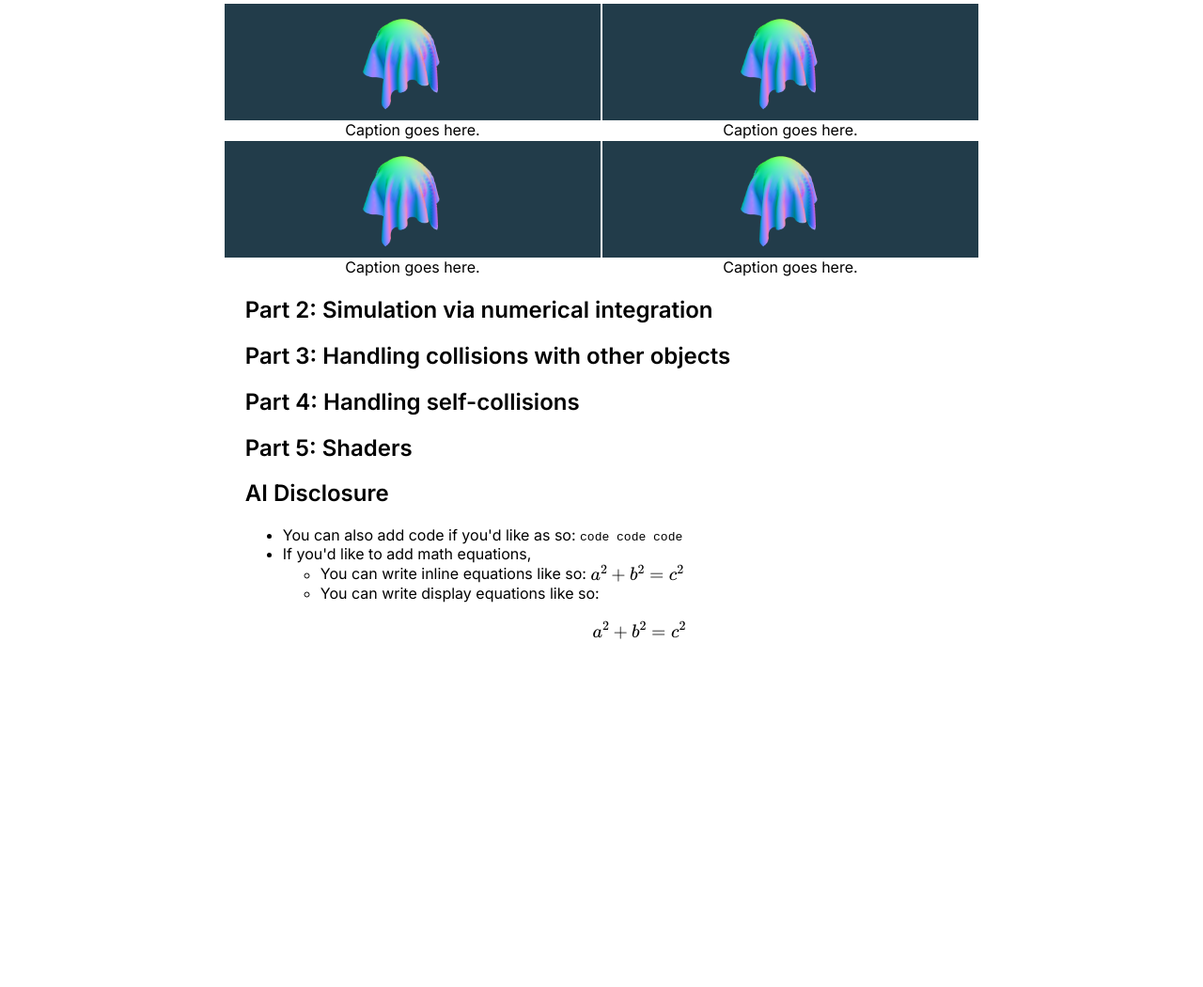
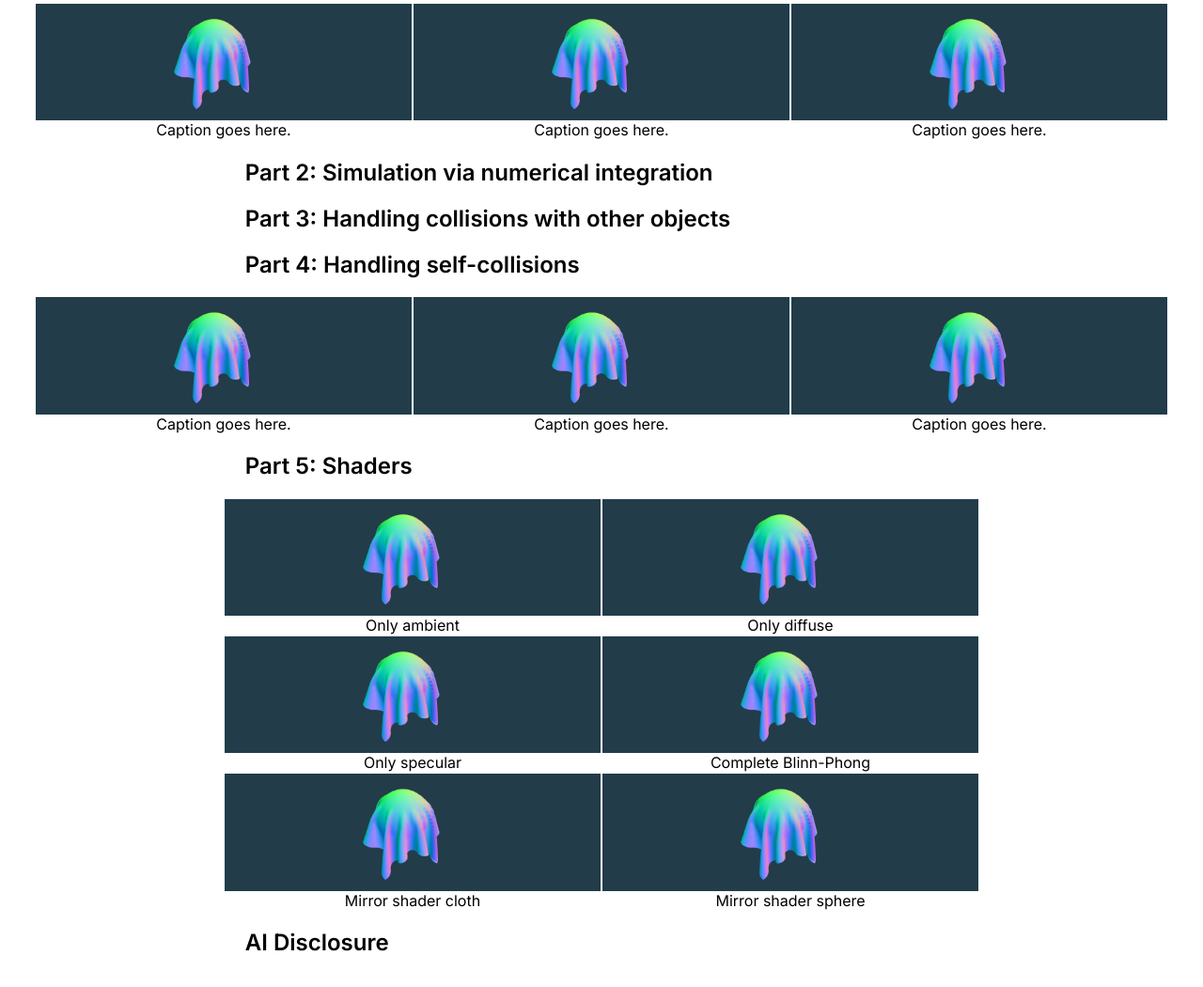
Before and after one commit to cal-cs184-student/hw4-talkingcats-writeup, a plain HTML site: page index.html in a window 1280 px wide. Shown: the part 684-1734 px from the top of the page at 94% size. Before the commit the page ends 1451 px from the top, so only its background shows below. Drawn offline with nearby package versions, Linux system fonts and the light colour scheme; some packages are replaced by stand-ins of ours.

Commit message:
update
update

```diff
--- a/index.html
+++ b/index.html
@@ -36,11 +36,11 @@
 
 		<br>
 
-		Link to GitHub repository: (TODO) <a href="https://cs184.eecs.berkeley.edu/fa26">cs184.eecs.berkeley.edu/fa26</a>
+		Link to GitHub repository: <a href="https://github.com/cal-cs184-student/hw4-talkingcats">https://github.com/cal-cs184-student/hw4-talkingcats</a>
 
 		<figure>
 			<img src="assets/clothsim.png" alt="Cloth draped over sphere" style="width:70%"/>
-			<figcaption>You can add images with captions!</figcaption>
+			<figcaption>cloth on ball</figcaption>
 		</figure>
 
 		<!--
@@ -64,12 +64,6 @@
 				  <img src="assets/clothsim.png" width="400px"/>
 				  <figcaption>Caption goes here.</figcaption>
 				</td>
-			  </tr>
-			  <tr>
-				<td style="text-align: center;">
-				  <img src="assets/clothsim.png" width="400px"/>
-				  <figcaption>Caption goes here.</figcaption>
-				</td>
 				<td style="text-align: center;">
 				  <img src="assets/clothsim.png" width="400px"/>
 				  <figcaption>Caption goes here.</figcaption>
@@ -86,20 +80,69 @@
 
 		<h2>Part 4: Handling self-collisions</h2>
 
+		<div style="display: flex; flex-direction: column; align-items: center;">
+			<table style="width: 100%; text-align: center; border-collapse: collapse;">
+			  <tr>
+				<td style="text-align: center;">
+				  <img src="assets/clothsim.png" width="400px"/>
+				  <figcaption>Caption goes here.</figcaption>
+				</td>
+				<td style="text-align: center;">
+				  <img src="assets/clothsim.png" width="400px"/>
+				  <figcaption>Caption goes here.</figcaption>
+				</td>
+				<td style="text-align: center;">
+				  <img src="assets/clothsim.png" width="400px"/>
+				  <figcaption>Caption goes here.</figcaption>
+				</td>
+			  </tr>
+			</table>
+		</div>
+
 		<h2>Part 5: Shaders</h2>
+
+		<div style="display: flex; flex-direction: column; align-items: center;">
+			<table style="width: 100%; text-align: center; border-collapse: collapse;">
+			  <tr>
+				<td style="text-align: center;">
+				  <img src="assets/clothsim.png" width="400px"/>
+				  <figcaption>Only ambient</figcaption>
+				</td>
+				<td style="text-align: center;">
+				  <img src="assets/clothsim.png" width="400px"/>
+				  <figcaption>Only diffuse</figcaption>
+				</td>
+			  </tr>
+			<tr>
+				<td style="text-align: center;">
+				  <img src="assets/clothsim.png" width="400px"/>
+				  <figcaption>Only specular </figcaption>
+				</td>
+				<td style="text-align: center;">
+				  <img src="assets/clothsim.png" width="400px"/>
+				  <figcaption>Complete Blinn-Phong</figcaption>
+				</td>
+			  </tr>
+			</table>
+		</div>
+
+		<div style="display: flex; flex-direction: column; align-items: center;">
+			<table style="width: 100%; text-align: center; border-collapse: collapse;">
+			  <tr>
+				<td style="text-align: center;">
+				  <img src="assets/clothsim.png" width="400px"/>
+				  <figcaption>Mirror shader cloth</figcaption>
+				</td>
+				<td style="text-align: center;">
+				  <img src="assets/clothsim.png" width="400px"/>
+				  <figcaption>Mirror shader sphere</figcaption>
+				</td>
+			  </tr>
+			</table>
+		</div>
 
 
 		<h2>AI Disclosure</h2>
 
-		<ul>
-			<li>You can also add code if you'd like as so: <code>code code code</code></li>
-			<li>If you'd like to add math equations,
-				<ul>
-					<li>You can write inline equations like so: \( a^2 + b^2 = c^2 \)</li>
-					<li>You can write display equations like so: \[ a^2 + b^2 = c^2 \]</li>
-				</ul>
-			</li>
-		</ul>
-		</div>
 	</body>
 </html>
```
